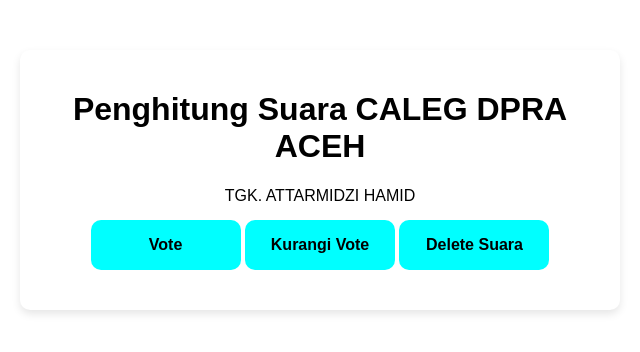
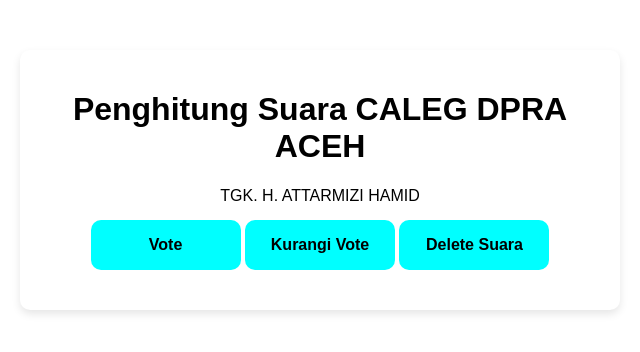
Before and after one commit to CYkir/Vote, a plain HTML site: page index.html in a window 1280 px wide. Shown: the full height of the page, 320-960 px from the left. Drawn offline with Linux system fonts and the light colour scheme.

Commit message:
Updateseindex.html

```diff
--- a/index.html
+++ b/index.html
@@ -5,7 +5,7 @@
     <meta charset="UTF-8">
     <meta name="viewport" content="width=device-width, initial-scale=1.0">
     <link rel="stylesheet" href="style.css">
-    <title>PENGHITUNG SUARA TGK. ATTARMIDZI HAMID</title>
+    <title>PENGHITUNG SUARA TGK. H. ATTARMIZI HAMID</title>
 </head>
 
 <body>
@@ -13,7 +13,7 @@
         <div class="card">
         <h1>Penghitung Suara CALEG DPRA ACEH</h1>
         <div class="candidate">
-            <span>TGK. ATTARMIDZI HAMID</span> <br>
+            <span>TGK. H. ATTARMIZI HAMID</span> <br>
             <button id="vote-btn">Vote</button>
             <button id="decrease-btn">Kurangi Vote</button>
             <button id="delete-btn">Delete Suara</button>
```
